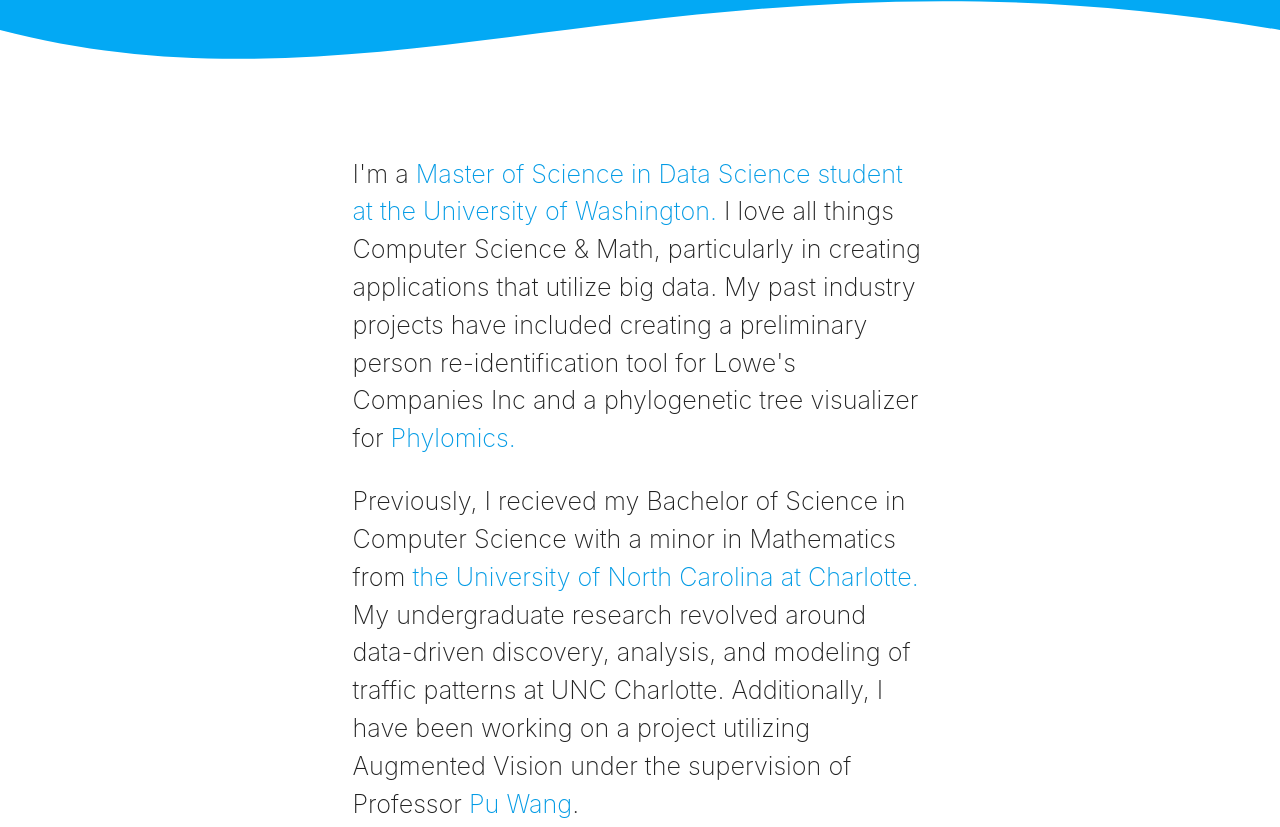
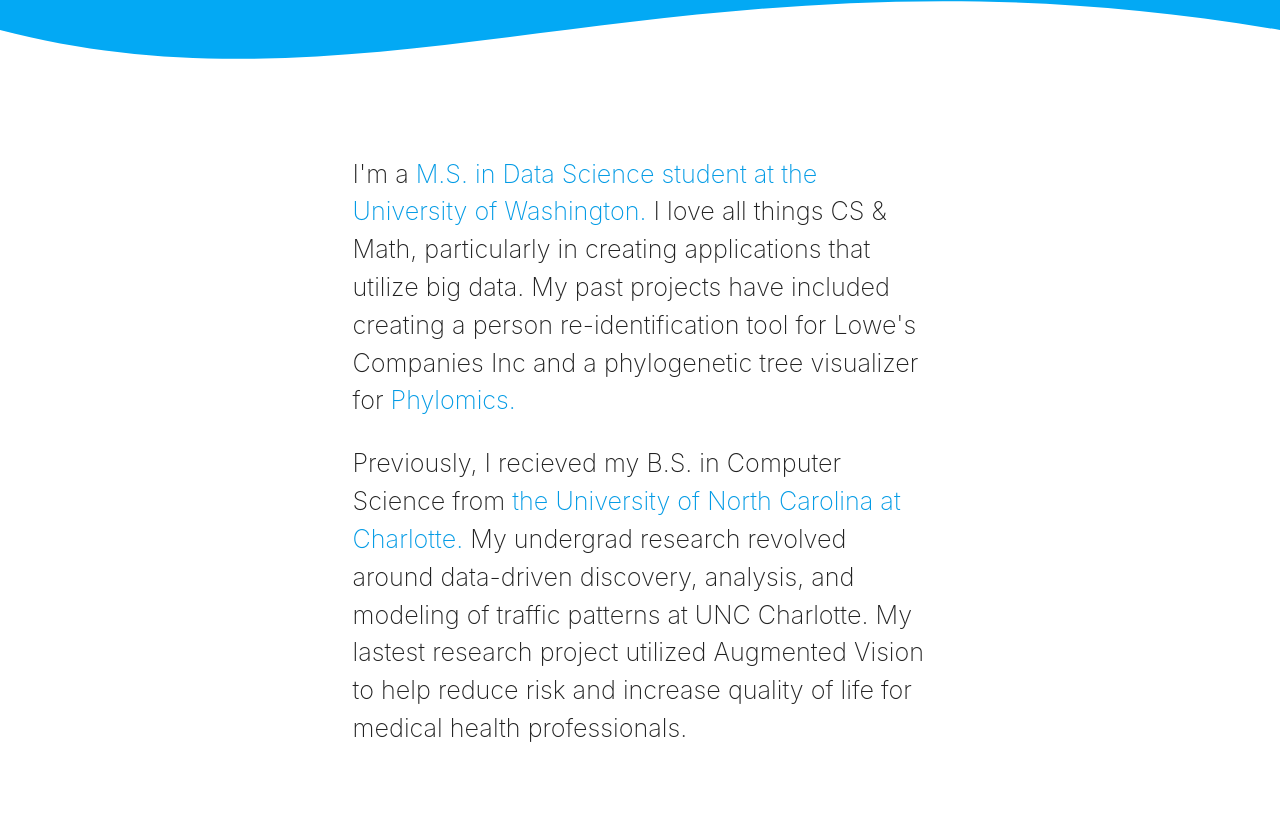
Before and after one commit to BonaventureR/bonaventurer.github.io, a plain HTML site: page index.html in a window 1280 px wide. Shown: the part 616-1443 px from the top of the page. Drawn offline with Linux system fonts and the light colour scheme.

Commit message:
shorten intro

```diff
--- a/index.html
+++ b/index.html
@@ -76,15 +76,14 @@
       <div class="container">
         <div class="row">
           <div class="col s8 offset-s2">
-            <p class="flow-text"> I'm a <a href="https://www.washington.edu/datasciencemasters/"> Master of Science in Data Science student at the University of Washington. </a>
-              I love all things Computer Science & Math, particularly in creating applications that utilize big data. My past industry projects have included creating
-              a preliminary person re-identification tool for Lowe's Companies Inc and a phylogenetic tree visualizer for <a href="https://phylomics.com/">Phylomics.</a>
+            <p class="flow-text"> I'm a <a href="https://www.washington.edu/datasciencemasters/"> M.S. in Data Science student at the University of Washington. </a>
+              I love all things CS & Math, particularly in creating applications that utilize big data. My past projects have included creating
+              a person re-identification tool for Lowe's Companies Inc and a phylogenetic tree visualizer for <a href="https://phylomics.com/">Phylomics.</a>
             </p>
-            <p class="flow-text">Previously, I recieved my Bachelor of Science in Computer Science with a minor in Mathematics from <a href="https://www.uncc.edu/">the University of North Carolina at Charlotte.</a>
-              My undergraduate research revolved around data-driven discovery, analysis,
-              and modeling of traffic patterns at UNC Charlotte. Additionally, I have been working on a project utilizing
-              Augmented Vision under the supervision of Professor
-              <a href="https://webpages.uncc.edu/pwang13/">Pu Wang</a>.
+            <p class="flow-text">Previously, I recieved my B.S. in Computer Science from <a href="https://www.uncc.edu/">the University of North Carolina at Charlotte.</a>
+              My undergrad research revolved around data-driven discovery, analysis,
+              and modeling of traffic patterns at UNC Charlotte. My lastest research project utilized
+              Augmented Vision to help reduce risk and increase quality of life for medical health professionals.
             </p>
           </div>
 
```
